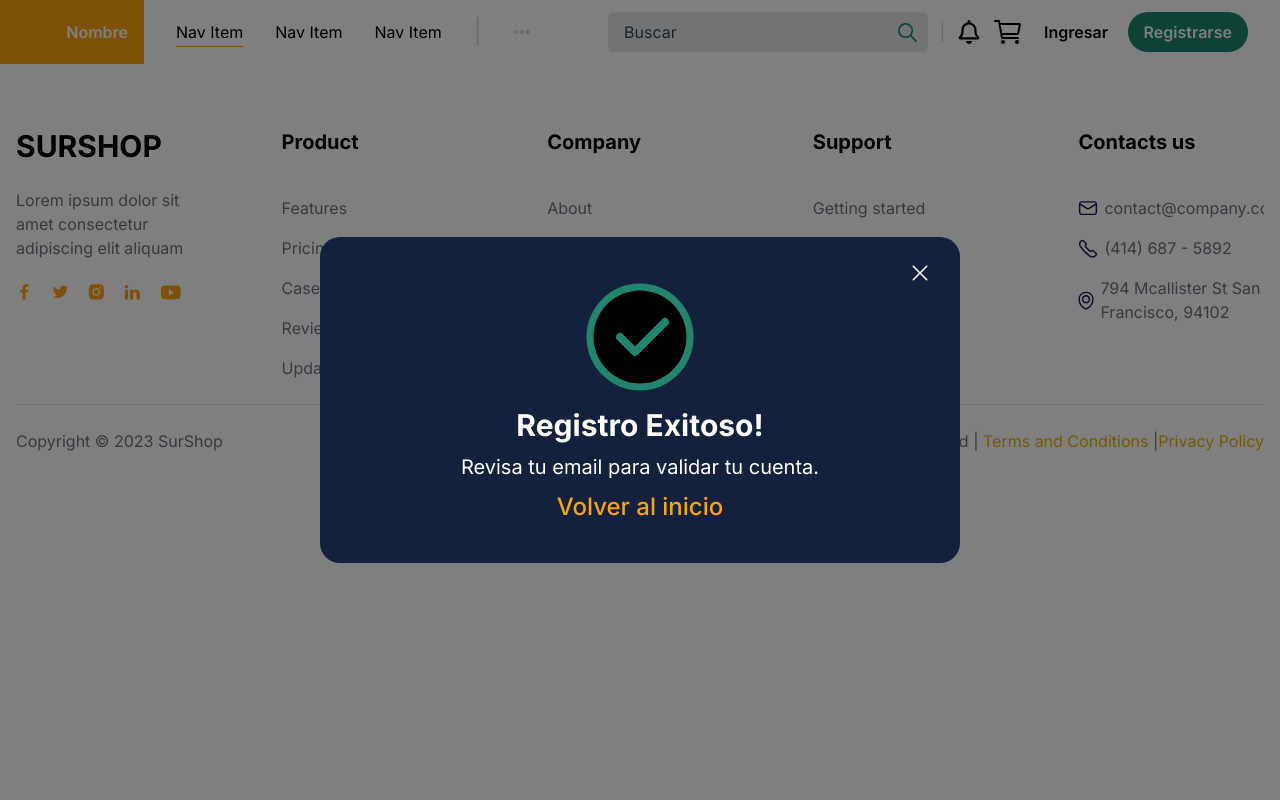
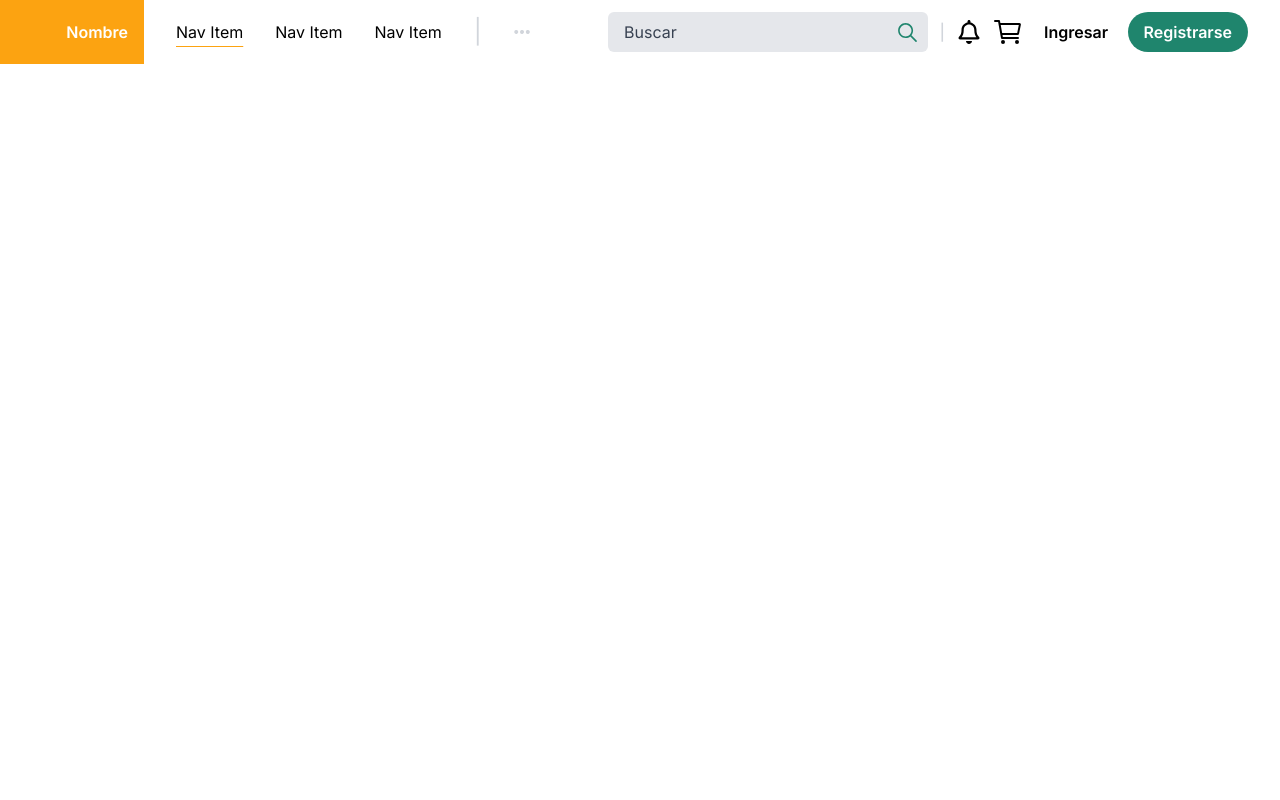
Before and after one commit to No-Country/s12-17-m-csharp-js, a Next.js app in the folder Frontend/ecommerce/: page / in a window 1280 px wide. Shown: the top 800 px of the page. Built offline with nearby package versions, Linux system fonts and the light colour scheme.

Commit message:
Update popup

```diff
--- a/Frontend/ecommerce/app/components/Popup/PopUp.jsx
+++ b/Frontend/ecommerce/app/components/Popup/PopUp.jsx
@@ -1,13 +1,10 @@
-"use client";
 import Link from "next/link";
-import { useState } from "react";
 
-function PopUp({ open, togglePopUp, title, description }) {
+function PopUp({ onClose, title, description }) {
   return (
-    open && (
     <div className="bg-black/50 fixed top-0 left-0 h-full w-full flex justify-center items-center p-4">
       <div className="bg-[#14213D] text-white grid relative gap-y-2.5 text-center p-10 w-full max-w-screen-sm rounded-[20px]">
-          <button onClick={togglePopUp} className="absolute right-7 top-6">
+        <button onClick={onClose} className="absolute right-7 top-6">
           <svg
             xmlns="http://www.w3.org/2000/svg"
             width="24"
@@ -44,12 +41,15 @@ function PopUp({ open, togglePopUp, title, description }) {
         </svg>
         <p className="text-3xl font-bold">{title}</p>
         <p className="text-xl">{description}</p>
-          <Link href={"/"} className="font-medium text-2xl text-secondary">
+        <Link
+          href="/"
+          onClick={onClose}
+          className="font-medium text-2xl text-secondary"
+        >
           Volver al inicio
         </Link>
       </div>
     </div>
-    )
   );
 }
 
--- a/Frontend/ecommerce/app/login/page.jsx
+++ b/Frontend/ecommerce/app/login/page.jsx
@@ -29,17 +29,6 @@ const LoginPage = () => {
       });
       console.log(token);
 
-      // localStorage.setItem(
-      //   "user",
-      //   JSON.stringify({
-      //     user: {
-      //       email: data.email,
-      //     },
-      //     token,
-      //   })
-      // );
-      // alert("Registro exitoso");
-
       setShowPopUp(true);
     } catch (error) {
       console.error(error);
@@ -48,12 +37,13 @@ const LoginPage = () => {
 
   return (
     <Layout>
-      <PopUp
-        title={"inicio de sesión exitoso!"}
-        description={"Bienvenido a la comunidad de SURshop."}
-        togglePopUp={() => setShowPopUp((prev) => !prev)}
-        open={showPopUp}
-      />
+      {showPopUp && (
+        <PopUp
+          title={"Registro Exitoso!"}
+          description={"Revisa tu email para validar tu cuenta."}
+          onClose={() => setShowPopUp(false)}
+        />
+      )}
       <div className="w-5/12 mx-auto font-bold">
         <h1 className="text-4xl" onClick={handleSubmit(onSubmit)}>
           Ingresar
--- a/Frontend/ecommerce/app/page.js
+++ /dev/null
@@ -1,9 +0,0 @@
-import PopUp from './components/Popup/PopUp'
-
-export default function Home() {
-  return (
-    <main>
-      <PopUp title={'Registro Exitoso!'} description={'Revisa tu email para validar tu cuenta.'} open={true} />
-    </main>
-  )
-}
--- /dev/null
+++ b/Frontend/ecommerce/app/page.jsx
@@ -0,0 +1,8 @@
+import PopUp from "./components/Popup/PopUp";
+
+export default function Home() {
+  return (
+    <main className="h-screen bg-white">
+    </main>
+  );
+}
--- a/Frontend/ecommerce/app/register/page.jsx
+++ b/Frontend/ecommerce/app/register/page.jsx
@@ -41,19 +41,6 @@ const RegisterPage = () => {
         });
         console.log(token);
 
-        // localStorage.setItem(
-        //   "user",
-        //   JSON.stringify({
-        //     user: {
-        //       email: data.email,
-        //       first_name: data.name,
-        //       last_name: data.lastname,
-        //     },
-        //     token,
-        //   })
-        // );
-        // alert("Registro exitoso");
-
         setShowPopUp(true);
       } catch (error) {
         console.error(error);
@@ -63,12 +50,13 @@ const RegisterPage = () => {
 
   return (
     <Layout>
-      <PopUp
-        title={"Registro Exitoso!"}
-        description={"Revisa tu email para validar tu cuenta."}
-        togglePopUp={() => setShowPopUp((prev) => !prev)}
-        open={showPopUp}
-      />
+      {showPopUp && (
+        <PopUp
+          title={"Registro Exitoso!"}
+          description={"Revisa tu email para validar tu cuenta."}
+          onClose={() => setShowPopUp(false)}
+        />
+      )}
       <div className="w-1/2 mx-auto my-16">
         <h1 className="w-full text-2xl font-medium">
           Regístrate para ser usuario
```
Lines whose indentation alone changed are shown as unchanged.
